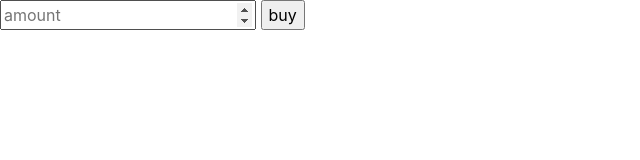
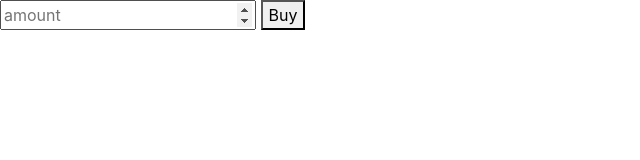
Before and after one commit to MZubairLohar/ETP_dapp, a website: page src/index.html in a window 1280 px wide. Shown: the full height of the page, 0-640 px from the left. Drawn offline with nearby package versions, Linux system fonts and the light colour scheme.

Commit message:
Update index.html

```diff
--- a/src/index.html
+++ b/src/index.html
@@ -1,5 +1,6 @@
 <!DOCTYPE html>
 <html lang="en">
+
 <head>
   <meta charset="utf-8">
   <meta http-equiv="X-UA-Compatible" content="IE=edge">
@@ -7,11 +8,11 @@
   <title>ETP Sale</title>
   <!-- Bootstrap -->
   <link href="css/bootstrap.min.css" rel="stylesheet">
-    <script src='js/app.js' type="module"></script>
 </head>
+
 <body>
   <input type="number" placeholder="amount" value='' id="amount">
-        <input type="submit" value="buy" id="buy">
+  <button type="button" id="buy"> Buy </button>
   <script src="https://cdn.jsdelivr.net/npm/web3@latest/dist/web3.min.js"></script>
   <script src="https://cdn.ethers.io/lib/ethers-5.0.umd.min.js" type="application/javascript"></script>
   <!-- ================= bootstrap ==================== -->
@@ -19,6 +20,6 @@
   <script src="https://cdn.jsdelivr.net/npm/popper.js@1.16.1/dist/umd/popper.min.js"></script>
   <script src="https://stackpath.bootstrapcdn.com/bootstrap/4.5.2/js/bootstrap.min.js"></script>
   <script src="./js/app.js"></script>
+</body>
 
-      </body>
 </html>
```
Lines whose indentation alone changed are shown as unchanged.
